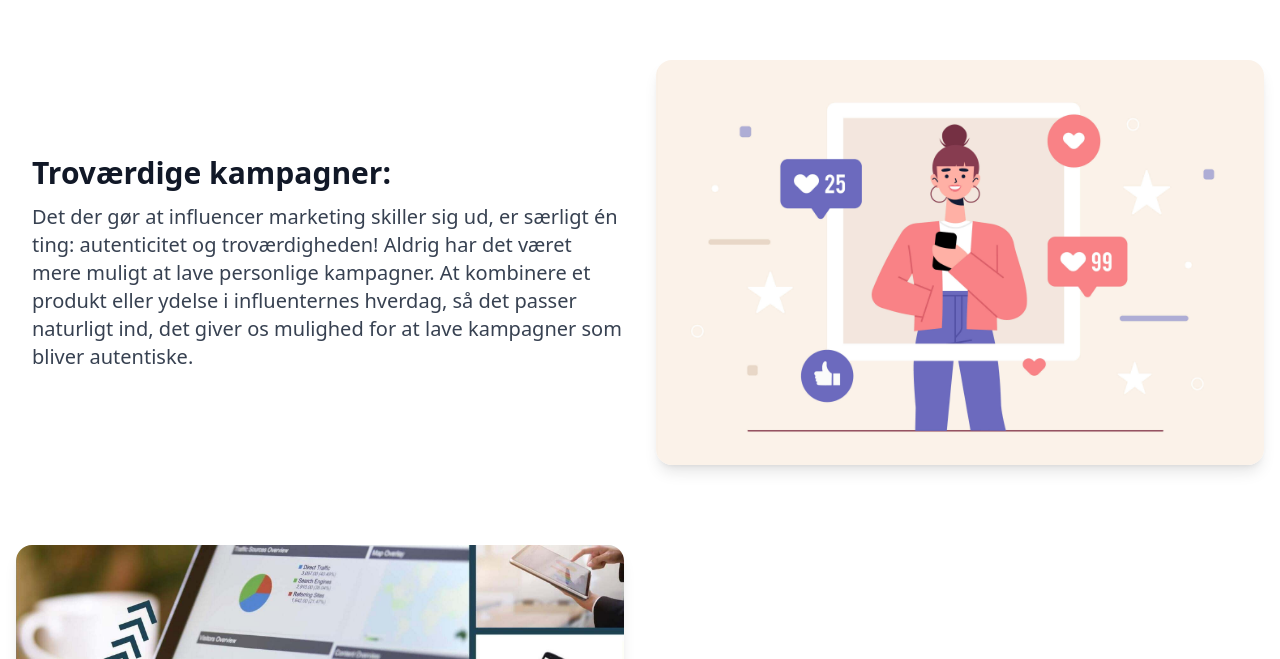
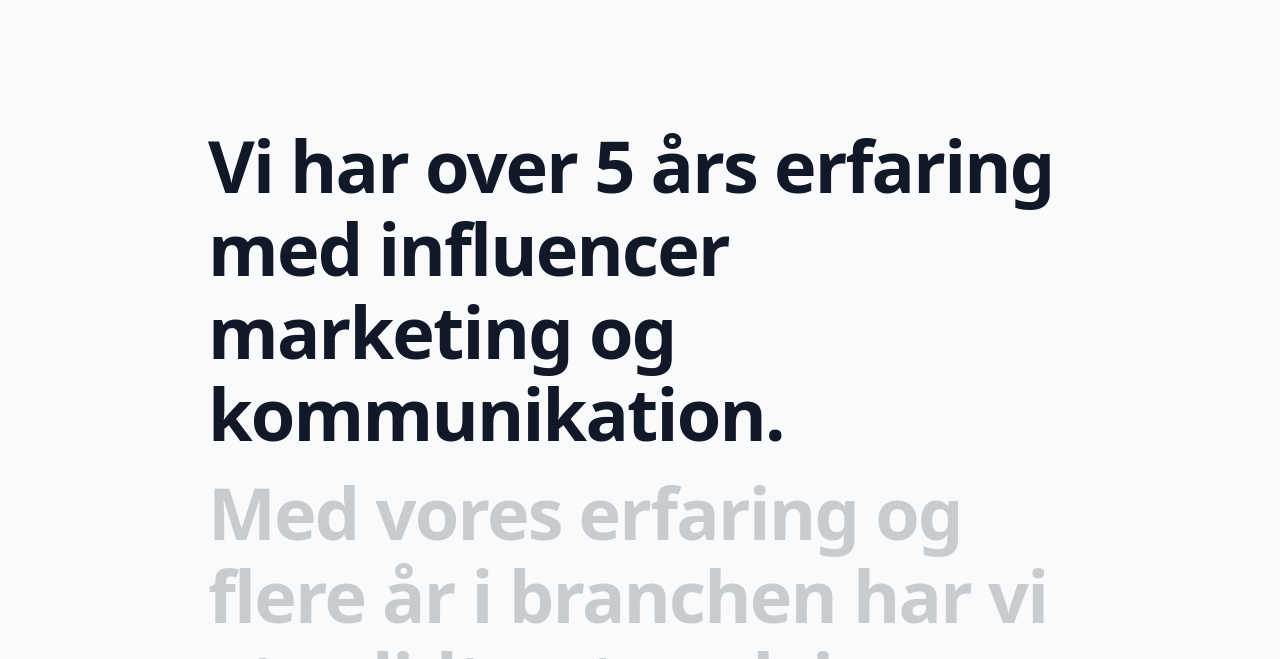
Before and after one commit to AndreasRisager/piliagency, a Next.js app: page / in a window 1280 px wide. Shown: the part 1321-1980 px from the top of the page. Built offline with nearby package versions, Linux system fonts and the light colour scheme.

Commit message:
test for hydration error #1

```diff
--- a/components/AboutUs.js
+++ b/components/AboutUs.js
@@ -15,7 +15,7 @@ export default function AboutUs() {
   let progress = 0;
 
   const { current: elContainer } = refContainer;
-  if (elContainer && typeof window !== "undefined") {
+  if (elContainer) {
     const { clientHeight, offsetTop } = elContainer;
     const screenH = window.innerHeight;
     const halfH = screenH / 2;
--- a/pages/index.js
+++ b/pages/index.js
@@ -21,8 +21,8 @@ export default function Home() {
       </Head>
       <Hero />
       <Partners />
-      {/* <AboutUs /> */}
-      <Features />
+      <AboutUs />
+      {/* <Features /> */}
       <ContactForm />
       <CTA />
     </Layout>
--- a/utils/scroll-observer.js
+++ b/utils/scroll-observer.js
@@ -9,9 +9,9 @@ const ScrollObserver = ({ children }) => {
   }, []);
 
   useEffect(() => {
-    window.addEventListener("scroll", handleScroll, { passive: true });
+    document.addEventListener("scroll", handleScroll, { passive: true });
 
-    return () => window.removeEventListener("scroll", handleScroll);
+    return () => document.removeEventListener("scroll", handleScroll);
   }, [handleScroll]);
 
   return <ScrollContext.Provider value={{ scrollY }}>{children}</ScrollContext.Provider>;
```
